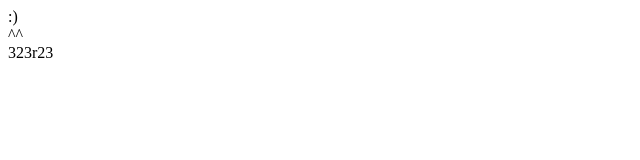
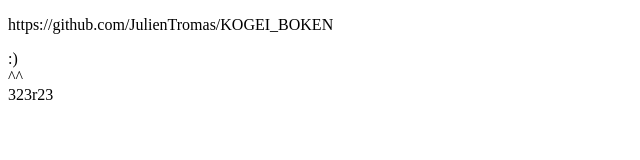
Before and after one commit to JulienTromas/KOGEI_BOKEN, a website: page client/index.html in a window 1280 px wide. Shown: the whole page, without its empty margins (0-640 px from the left). Drawn offline with Linux system fonts and the light colour scheme.

Commit message:
Just added the link to my github on the html

```diff
--- a/client/index.html
+++ b/client/index.html
@@ -9,6 +9,7 @@
     <title>Kōgei Bōken</title>
 </head>
 <body>
+    <p>https://github.com/JulienTromas/KOGEI_BOKEN</p>
     <script src="./client.js"></script>
 </body>
 <!---  --->
```
